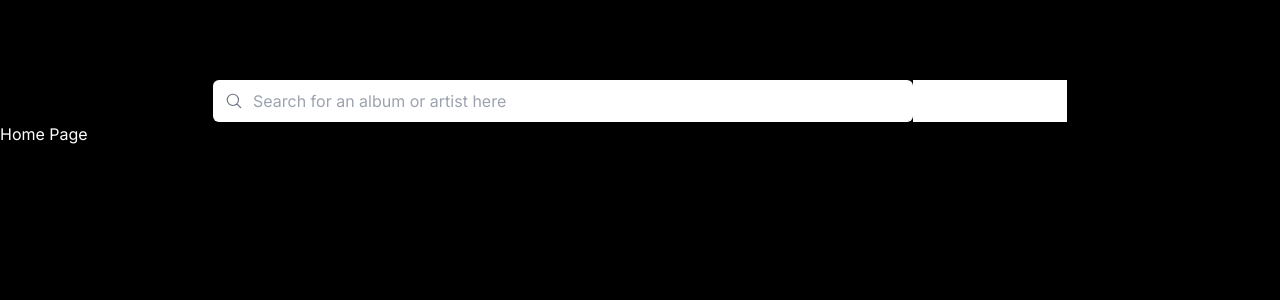
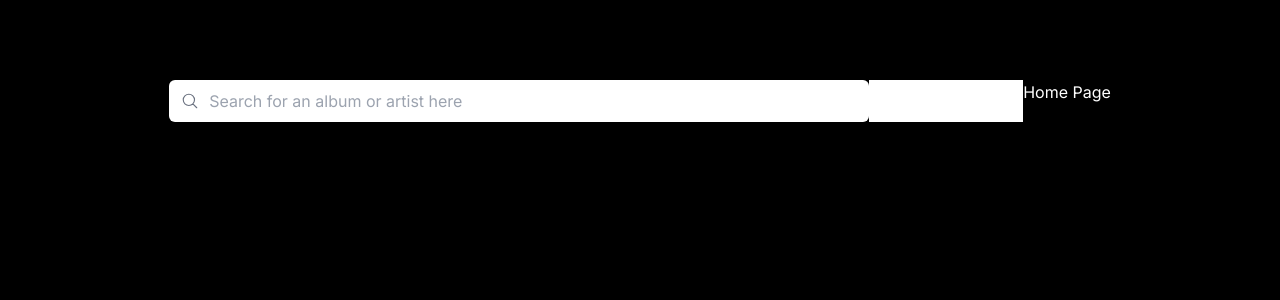
Before and after one commit to danieldenton/record-store, a Next.js app: page / in a window 1280 px wide. Shown: the top 300 px of the page. Built offline with nearby package versions, Linux system fonts and the light colour scheme.

Commit message:
search params moved to home page

```diff
--- a/src/app/layout.tsx
+++ b/src/app/layout.tsx
@@ -17,18 +17,12 @@ export const metadata: Metadata = {
 
 export default function RootLayout({
   children,
-  searchParams,
 }: Readonly<{
   children: React.ReactNode;
-  searchParams?: { query?: string };
 }>) {
   return (
     <html lang="en">
       <body className={`${inter.className} bg-black text-white`}>
-        <div className="flex justify-center mt-[80px]">
-          <Search />
-          <SearchResults searchParams={searchParams} />
-        </div>
         {children}
       </body>
     </html>
--- a/src/app/page.tsx
+++ b/src/app/page.tsx
@@ -1,5 +1,15 @@
 import Image from "next/image";
+import Search from "./ui/search";
+import SearchResults from "./ui/search-results";
 
-export default function Home() {
-  return <h1>Home Page</h1>;
+export default function Home({
+  searchParams,
+}: {
+  searchParams?: { query?: string };
+}) {
+  return (<div className="flex justify-center mt-[80px]">
+    <Search />
+    <SearchResults searchParams={searchParams} />
+    <h1>Home Page</h1>
+  </div>)
 }
```
